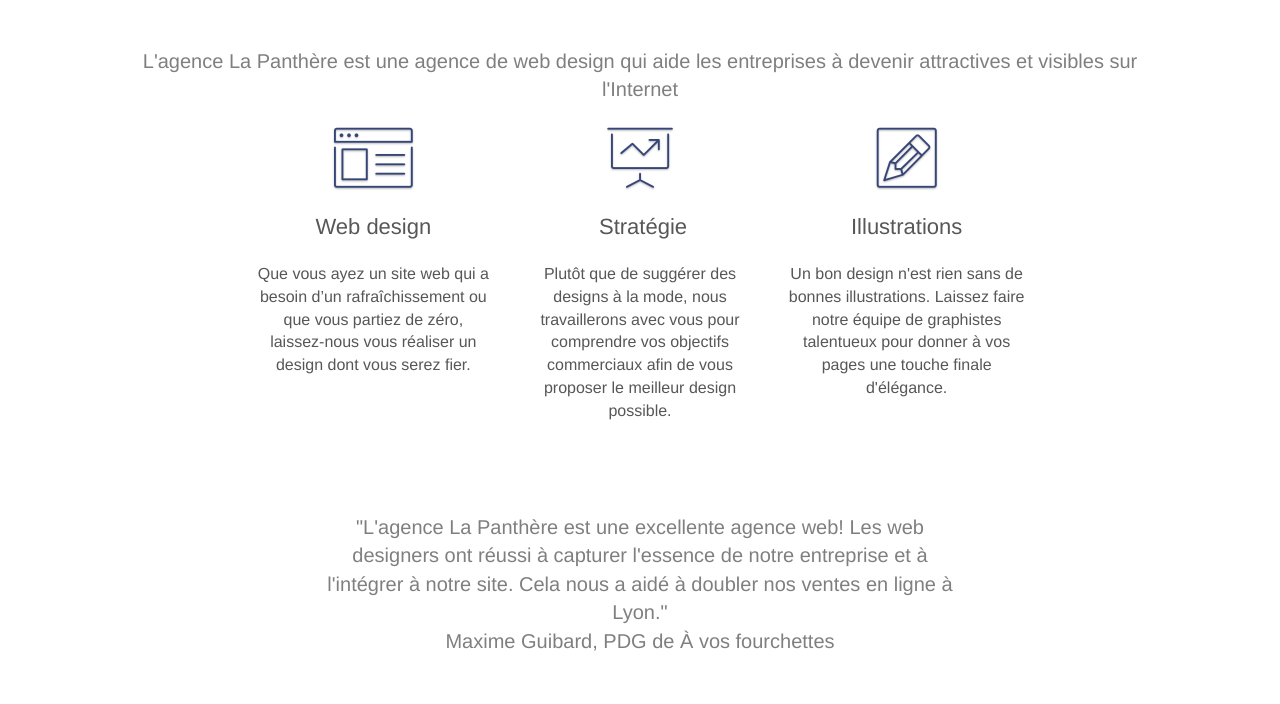
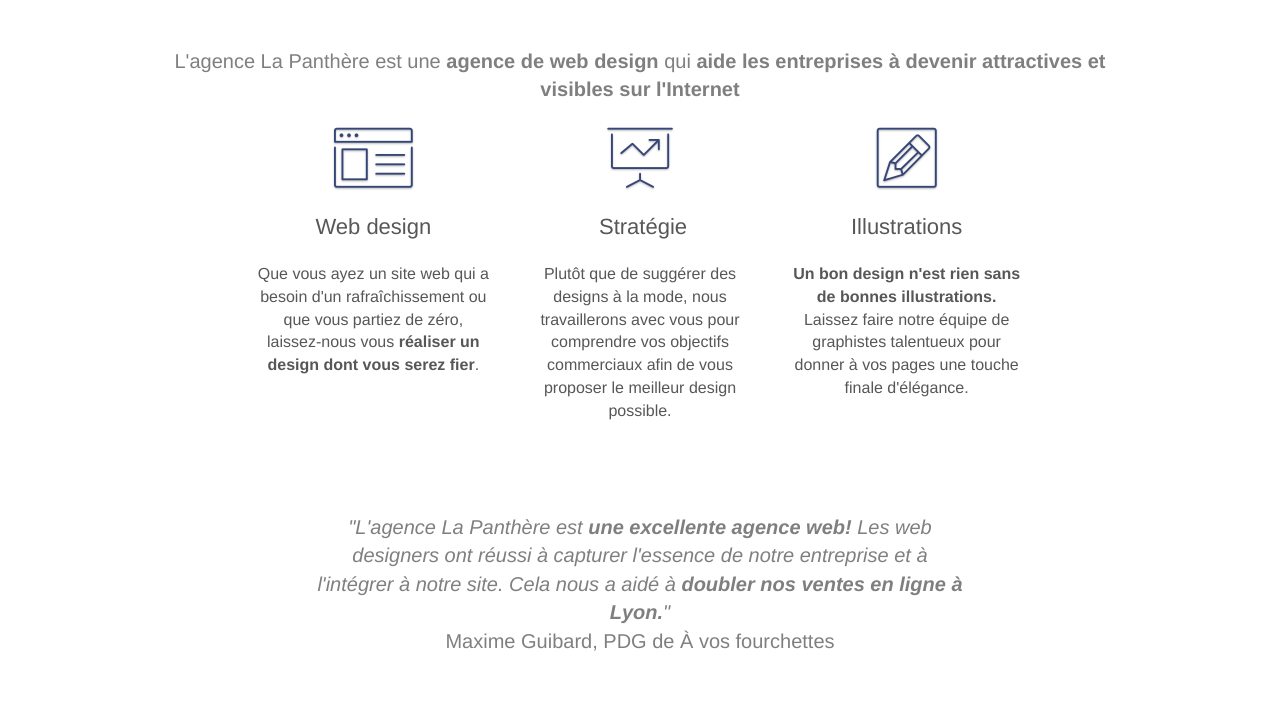
Before and after one commit to AY2018/Projet4, a plain HTML site: page index.html in a window 1280 px wide. Shown: the part 535-1239 px from the top of the page. Drawn offline with Linux system fonts and the light colour scheme; grey boxes are pictures that could not be loaded.

Commit message:
ajout balises strong et em

```diff
--- a/index.html
+++ b/index.html
@@ -84,8 +84,8 @@
 	<div class="container bloc-md">
 		<div class="row">
 			<div class="col-sm-12 text-center change-text">
-				L'agence La Panthère est une agence de web design qui aide les entreprises à devenir
-					attractives et visibles sur l'Internet
+				L'agence La Panthère est une <strong>agence de web design</strong> qui <strong>aide les entreprises à devenir
+				attractives et visibles sur l'Internet</strong>
 			</div>
 		</div>
 		<div class="row voffset-lg med-width-whitespace">
@@ -97,7 +97,7 @@
 					Web design
 				</h2>
 				<p class="text-center ">
-					Que vous ayez un site web qui a besoin d&rsquo;un rafraîchissement ou que vous partiez de zéro, laissez-nous vous réaliser un design dont vous serez fier.
+					Que vous ayez un site web qui a besoin d'un rafraîchissement ou que vous partiez de zéro, laissez-nous vous <strong>réaliser un design dont vous serez fier</strong>.
 				</p>
 			</div>
 			<div class="col-sm-4">
@@ -119,16 +119,14 @@
 					Illustrations
 				</h2>
 				<p class="text-center ">
-					Un bon design n'est rien sans de bonnes illustrations. Laissez faire notre équipe de graphistes talentueux pour donner à vos pages une touche finale d'élégance.
+					<strong>Un bon design n'est rien sans de bonnes illustrations.</strong> Laissez faire notre équipe de graphistes talentueux pour donner à vos pages une touche finale d'élégance.
 				</p>
 			</div>
 		</div>
 		<div class="row voffset-lg voffset">
 			<div class="col-xs-12 col-md-8 col-md-offset-2 text-center change-text">
-				"L'agence La Panthère est une excellente agence web! Les web designers ont réussi à
-					capturer l'essence de notre
-					entreprise et à l'intégrer à notre site. Cela nous a aidé à doubler nos ventes en ligne à
-						Lyon."
+				<em>"L'agence La Panthère est <strong>une excellente agence web!</strong> Les web designers ont réussi à capturer l'essence de notre entreprise et à l'intégrer à notre site. Cela nous a aidé à <strong>doubler nos ventes en ligne à
+				Lyon.</strong>"</em>
 				<br>
 				Maxime Guibard, PDG de À
 				vos fourchettes
```
